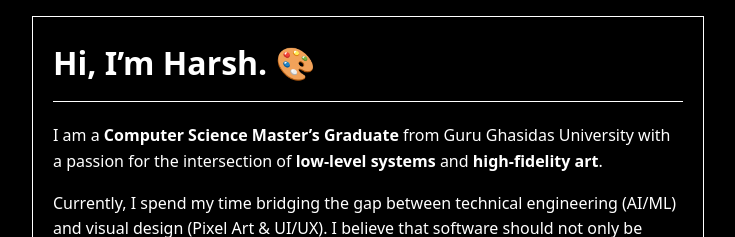
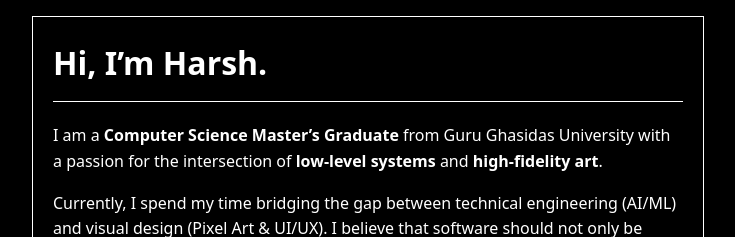
Before and after one commit to Harshyadv/HYDV, a Jekyll site: the page built from index.md, in a window 1280 px wide. Shown: the top 237 px of the page, without its empty margins (272-1007 px from the left). Built offline with Jekyll 4.4.1, drawn with Linux system fonts in a browser that asks for light colours.

```diff
--- a/index.md
+++ b/index.md
@@ -2,7 +2,7 @@
 layout: default
 ---
 
-# Hi, I'm Harsh. 🎨
+# Hi, I'm Harsh.
 
 I am a **Computer Science Master’s Graduate** from Guru Ghasidas University with a passion for the intersection of **low-level systems** and **high-fidelity art**.
 
```
